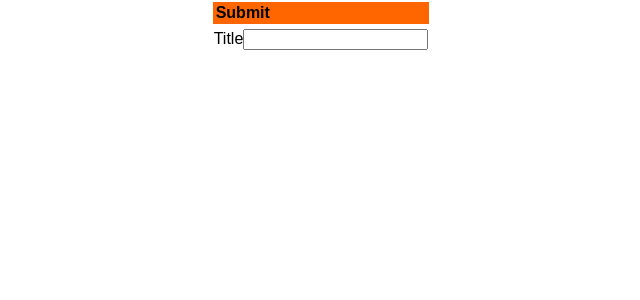
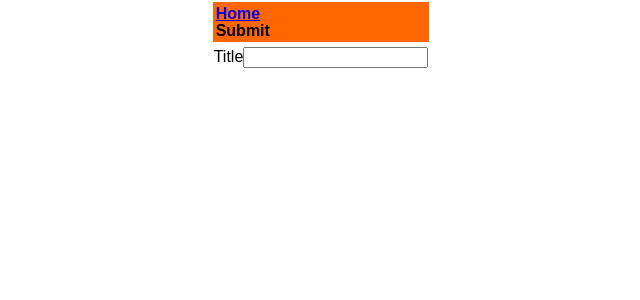
Before and after one commit to islamhaqq/Readable, a React (Create React App) app: page /submit in a window 1280 px wide. Shown: the top 300 px of the page, without its empty margins (319-959 px from the left). Built offline with nearby package versions, Linux system fonts and the light colour scheme.

Commit message:
add nav links to the navbar and submit page to take navigate between home page and submit page

```diff
--- a/src/components/NavBar.js
+++ b/src/components/NavBar.js
@@ -1,4 +1,5 @@
 import React from 'react';
+import { Link } from 'react-router-dom';
 
 const NavBar = () => (
 	<tr className="navigation-bar-container">
@@ -10,7 +11,7 @@ const NavBar = () => (
 							<a href="#">Readable</a>
 							<a href="#">Non-Fiction</a>
 							<a href="#">Fiction</a>
-							<a href="#">Submit</a>
+							<Link to="/submit">Submit</Link>
 						</td>
 						<td className="navigation-bar-profile-actions">
 							<a href="#">Syed Aman</a>
--- a/src/components/Submit.js
+++ b/src/components/Submit.js
@@ -1,4 +1,5 @@
 import React from 'react';
+import { Link } from 'react-router-dom';
 
 import TableSpacerRow from './TableSpacerRow';
 
@@ -16,6 +17,13 @@ const Submit = () => (
 							style={{ padding: '2px' }}
 						>
 							<tbody>
+								<tr>
+									<td>
+										<Link to="/">
+											<b>Home</b>
+										</Link>
+									</td>
+								</tr>
 								<tr>
 									<td style={{ lineHeight: '12pt', height: '10px' }}>
 										<span>
```
